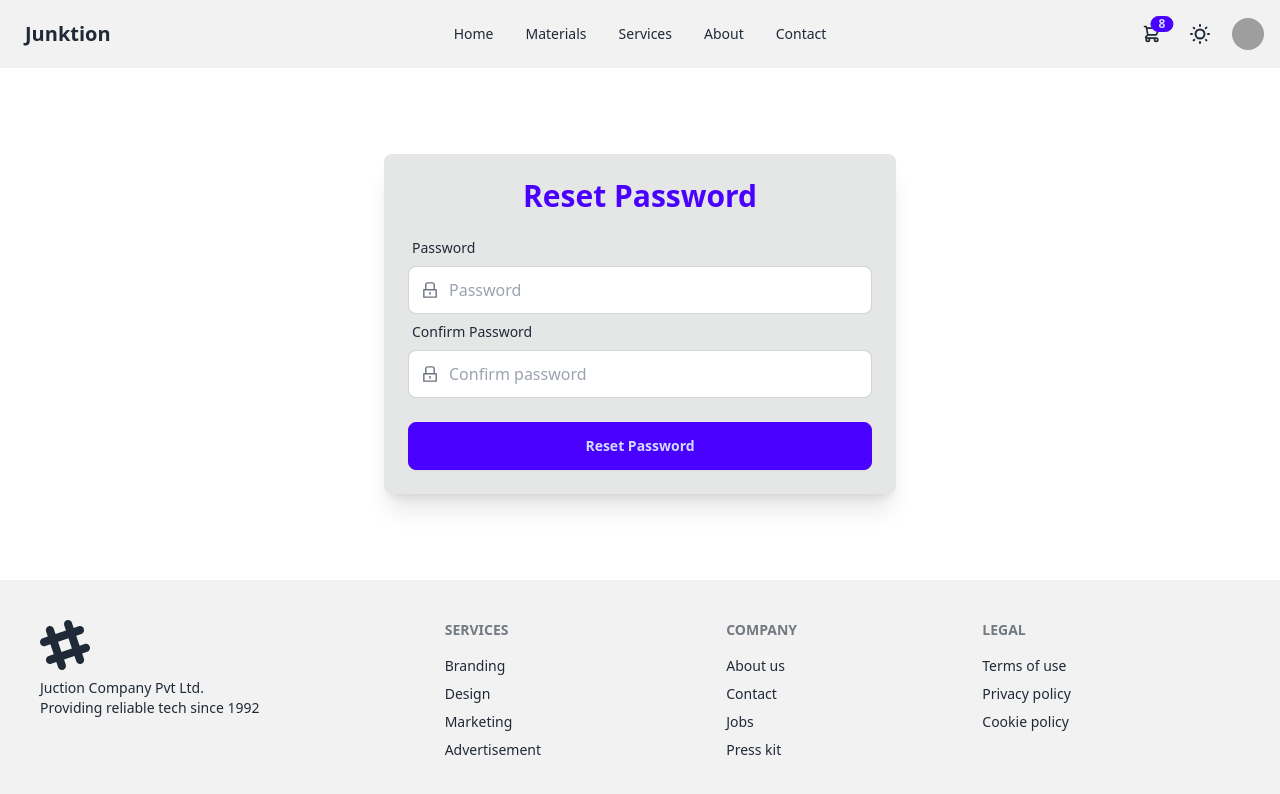
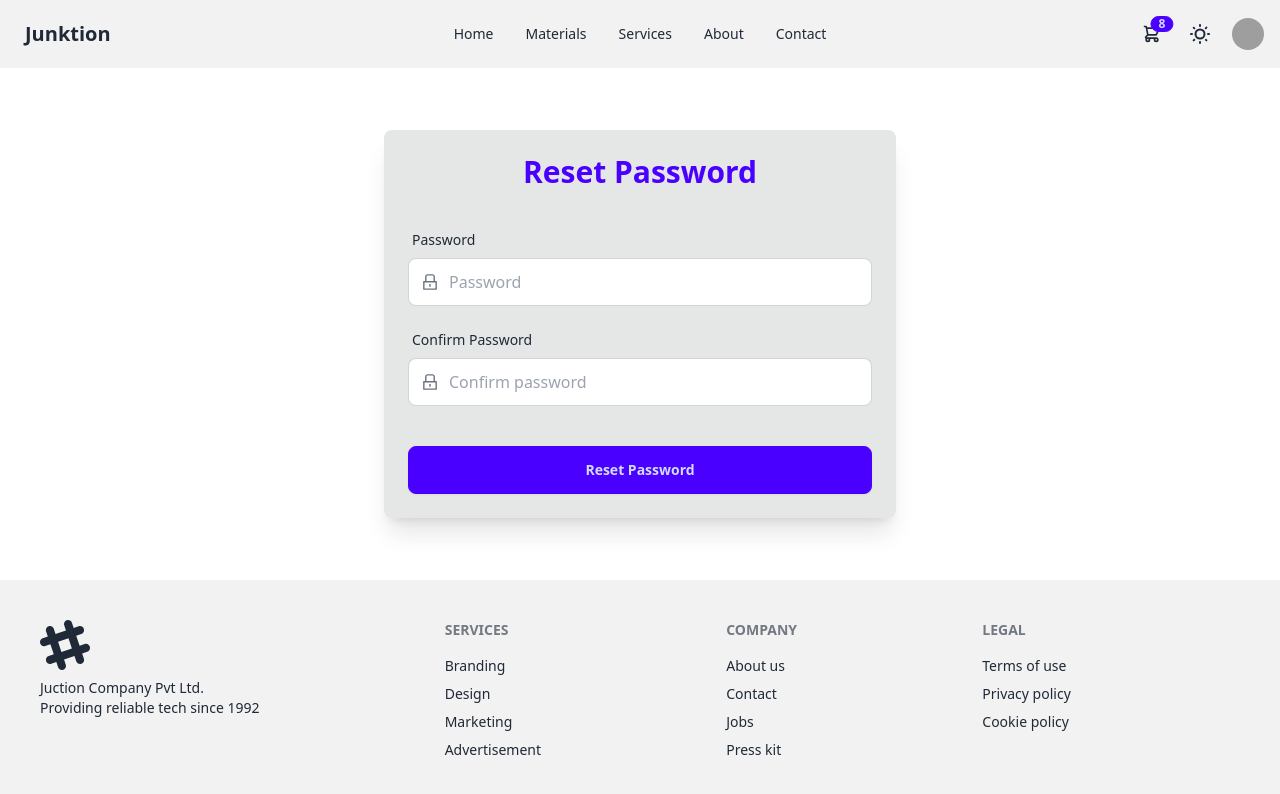
Before and after one commit to devmulkalwar/daisyUI, a React (Vite) app: page /reset-password in a window 1280 px wide. Shown: the top 794 px of the page. Built offline with nearby package versions, Linux system fonts and the light colour scheme; grey boxes are pictures that could not be loaded; what @nextui-org/react would draw is missing.

Commit message:
Form adjustment

```diff
--- a/src/Pages/Login.jsx
+++ b/src/Pages/Login.jsx
@@ -16,7 +16,7 @@ const Login = () => {
   };
 
   return (
-    <div className="flex justify-evenly mx-8 my-8 gap-6 items-center flex-col lg:flex-row-reverse flex-grow">
+    <div className="flex justify-evenly m-5 lg:m-8 gap-6 items-center flex-col lg:flex-row-reverse flex-grow">
       <div className="text-center lg:text-left max-w-4xl">
         <h1 className="text-4xl lg:text-6xl font-bold">Welcome Back!</h1>
         <p className="hidden lg:block mt-2 text-xl py-6">
--- a/src/Pages/ResetPassword.jsx
+++ b/src/Pages/ResetPassword.jsx
@@ -5,8 +5,8 @@ import { AiOutlineLock } from 'react-icons/ai'
 
 const ResetPassword = () => {
   return (
-    <div className="flex flex-grow mx-3 md:mx-auto my-6 flex-col items-center justify-center ">
-      <div className="flex flex-col w-full max-w-lg min-w-sm shadow-xl p-6 rounded-lg bg-base-300">
+    <div className="flex flex-grow m-5 md:mx-auto md:my-auto flex-col items-center justify-center ">
+      <div className="flex flex-col w-full max-w-lg min-w-sm shadow-xl p-6 gap-4 rounded-lg bg-base-300">
         <h2 className="text-3xl font-bold text-center mb-4 text-primary">Reset Password</h2>
 
         {/* Password */}
--- a/src/Pages/SignUp.jsx
+++ b/src/Pages/SignUp.jsx
@@ -36,7 +36,7 @@ const SignUp = () => {
   };
 
   return (
-    <div className="flex justify-evenly mx-8 my-8 gap-6 items-center flex-col lg:flex-row-reverse flex-grow">
+    <div className="flex justify-evenly m-5 lg:m-8 gap-6 items-center flex-col lg:flex-row-reverse flex-grow">
       <div className="text-center lg:text-left max-w-4xl">
         <h1 className="text-4xl lg:text-6xl font-bold">Register now!</h1>
         <p className="hidden lg:block mt-2 text-xl py-6">
```
